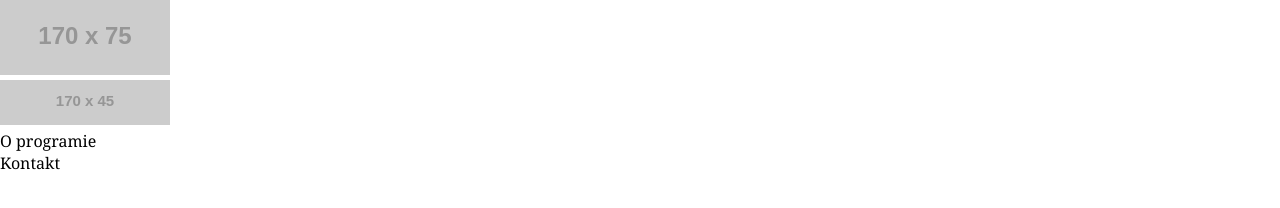
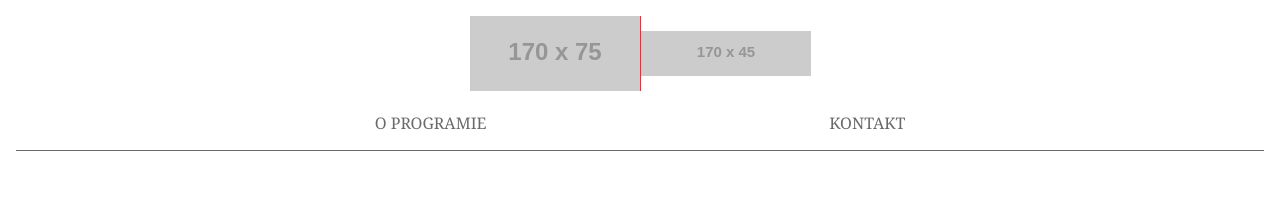
Before and after one commit to Ervige/RC, a plain HTML site: page index.html in a window 1280 px wide. Drawn offline with Linux system fonts and the light colour scheme; placeholder pictures from the web are drawn by us.

Commit message:
Header added

```diff
--- a/index.css
+++ b/index.css
@@ -28,3 +28,41 @@
   }
 
   /* Header */
+
+
+  .mainMobileHeader {
+      display: flex;
+      flex-direction: column;
+      padding: 1em;
+  }
+
+  .mainMobileHeaderLogos {
+      display: flex;
+      flex-direction: row;
+      justify-content: center;
+      align-items: center;
+  }
+
+  .mainMobileHeaderRoyalCanin {
+      border-right: 1px solid #da363f;
+  }
+
+  .mainMobileHeaderUnlogged {
+      border-bottom: 1px solid var(--font-color);
+  }
+
+  .mainMobileHeaderUnloggedButtons {
+    display: flex;
+    justify-content: space-evenly;
+    flex-direction: row;
+    list-style: none;
+    padding: 1em;
+    color: var(--font-color);
+    font-size: 1em;
+    cursor: pointer;
+  }
+
+  .mainMobileHeaderButtonLink {
+      text-decoration: none;
+      color: var(--font-color);
+  }
--- a/index.html
+++ b/index.html
@@ -14,7 +14,7 @@
       href="https://fonts.googleapis.com/css2?family=Niconne&display=swap"
       rel="stylesheet"
     />
-    <link rel="stylesheet" href="./index.css" />
+    <link rel="stylesheet" href="index.css" />
     <title>Royal Canin</title>
 </head>
 <header class="mainMobileHeader">
@@ -28,11 +28,11 @@
     </section>
     <section class="mainMobileHeaderUnlogged">
         <ul class="mainMobileHeaderUnloggedButtons">
-            <li class="mainMobileHeaderUnloggedButton">
-                O programie
+            <li class="mainMobileHeaderButton">
+                <a href="" class="mainMobileHeaderButtonLink">O PROGRAMIE</a>
             </li>
-            <li class="mainMobileHeaderUnloggedButton">
-                Kontakt
+            <li class="mainMobileHeaderButton">
+                <a href="" class="mainMobileHeaderButtonLink">KONTAKT</a>
             </li>
         </ul>
     </section>
```
